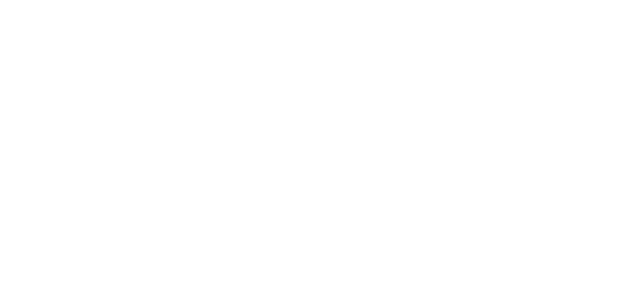
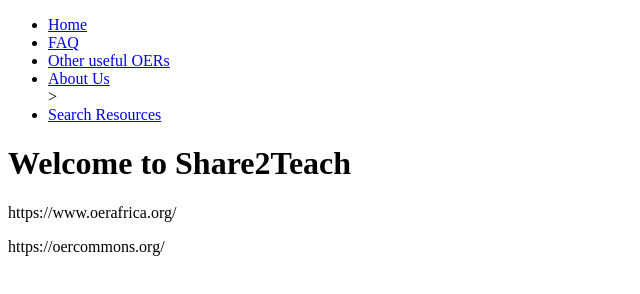
Before and after one commit to Cross-Continental-Development/CMPG323_Project, a plain HTML site: page Web_files/useful_oer.html in a window 1280 px wide. Shown: the whole page, without its empty margins (0-640 px from the left). Drawn offline with Linux system fonts and the light colour scheme.

Commit message:
Update HTML files

```diff
--- a/Web_files/useful_oer.html
+++ b/Web_files/useful_oer.html
@@ -1,10 +1,28 @@
 <!DOCTYPE html>
 <html lang="en">
 <head>
-    <meta charset="UTF-8">
-    <title>Other useful OERs</title>
+   <title>Other useful OERs</title>
 </head>
 <body>
+    <!-- Header Section -->
+    <header>
+        <nav>
+            <ul>
+                <li><a href="Home.html">Home</a></li>
+                <li><a href="FAQ.html">FAQ</a></li>
+                <li><a href="useful_oer.html">Other useful OERs</a></li>
+                <li><a href="about_us.html">About Us</a></li>>
+                <li><a href="Search.html">Search Resources</a></li>
+            </ul>
+        </nav>
+    </header>
+
+    <h1>Welcome to Share2Teach</h1>
+
+    <p>https://www.oerafrica.org/ </p>
+
+    <p>https://oercommons.org/</p>
+
 
 </body>
 </html>
```
Also changed, not shown: Web_files/Contributors.html (+6 -6 lines), Web_files/FAQ.html (+22 -4 lines), Web_files/Search.html (+3 -1 lines), Web_files/SelfDirectedLearning.html (+2 -1 lines), Web_files/about_us.html (+3 -1 lines).
